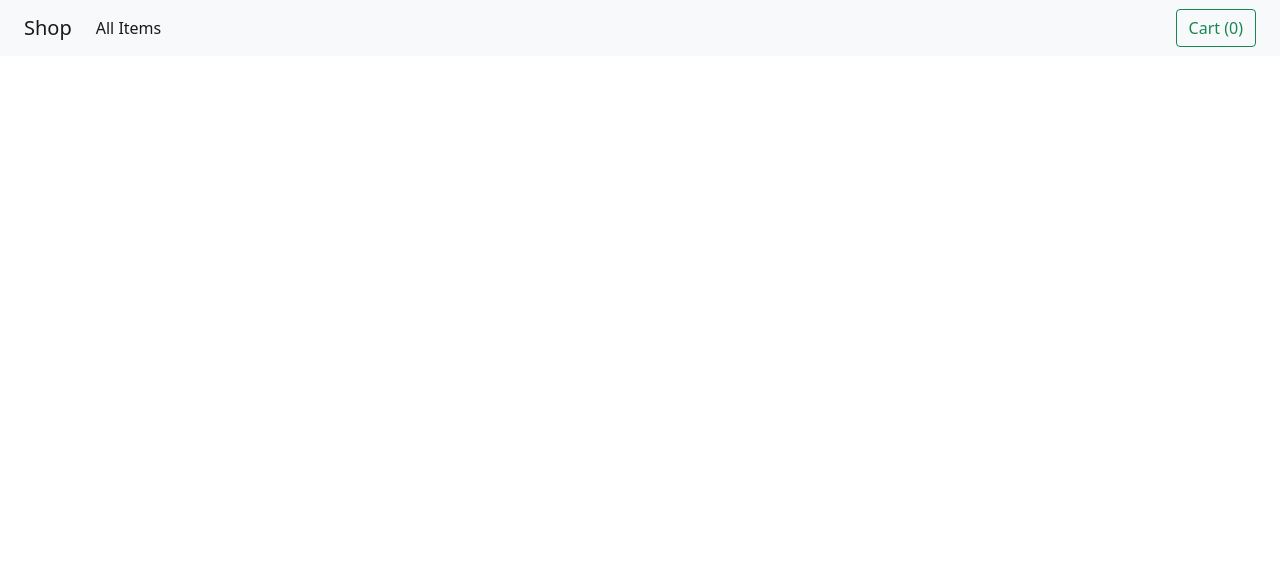
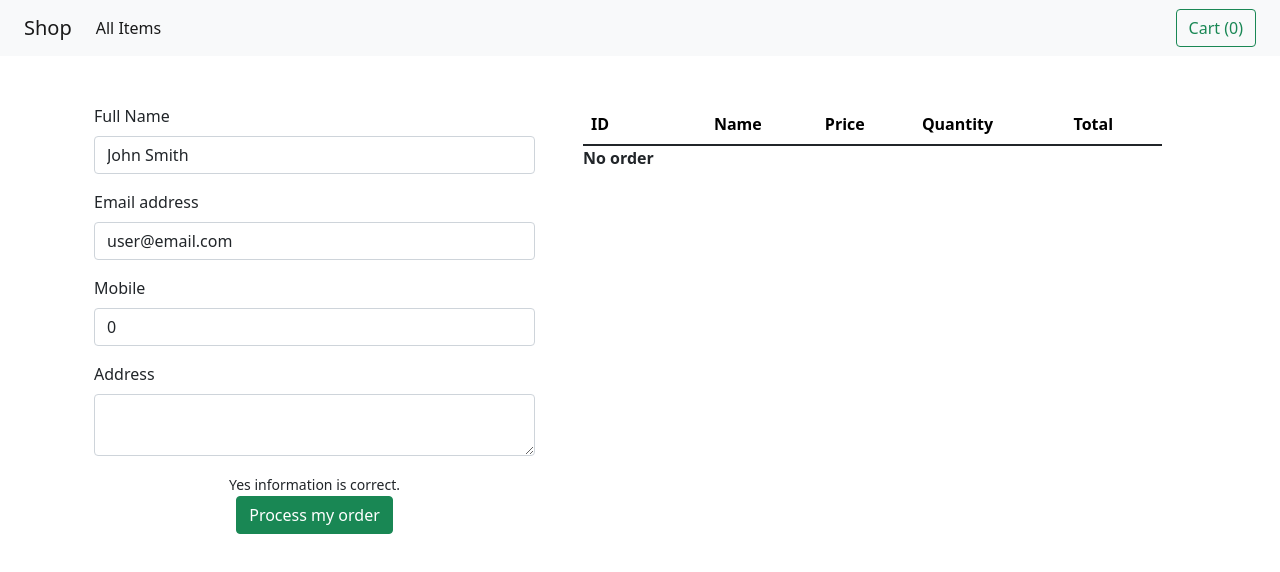
Before and after one commit to maccimac/fullstack-js--angular, an Angular app in the folder my-store/: page /checkout in a window 1280 px wide. Before the commit this address led to /. Shown: the top 572 px of the page. Built offline with nearby package versions, Linux system fonts and the light colour scheme.

Commit message:
Add confirmation layout; Add user

```diff
--- a/my-store/src/app/app-routing.module.ts
+++ b/my-store/src/app/app-routing.module.ts
@@ -13,6 +13,7 @@ const routes: Routes = [
   {path: '', component: ProductsAllComponent},
   {path: 'product/:id', component: ProductSingleComponent},
   {path: 'cart', component: CartSummaryComponent},
+  {path: 'checkout', component: CheckoutComponent},
 
 ];
 
--- a/my-store/src/app/cart/cart-summary/cart-summary.component.html
+++ b/my-store/src/app/cart/cart-summary/cart-summary.component.html
@@ -1,5 +1,4 @@
 <div class="row">
-
   <table class="table">
   <thead>
     <tr>
@@ -8,7 +7,7 @@
       <th scope="col">Price</th>
       <th scope="col">Quantity</th>
       <th scope="col">Total</th>
-      <th scope="col"></th>
+      <th scope="col" *ngIf="editable"></th>
     </tr>
   </thead>
   <tbody *ngIf="orderProductList.length">
@@ -19,6 +18,7 @@
       <td>
         <div class="input-group">
           <input
+            *ngIf="editable"
             [(ngModel)]="order.qty"
             type="number"
             required
@@ -27,10 +27,13 @@
             min="1"
             max="10"
           />
+          <span *ngIf="!editable">
+            {{order.qty}}
+          </span>
         </div>
       </td>
       <td>{{order.total_price}}</td>
-      <td>
+      <td *ngIf="editable">
         <div class="btn btn-danger" (click)="removeOrder(order.id)">Remove</div>
       </td>
     </tr>
@@ -39,7 +42,7 @@
       <td></td>
       <td></td>
       <td></td>
-      <td></td>
+      <td *ngIf="editable"></td>
       <th>TOTAL: {{totalPrice}}</th>
     </tr>
   </tbody>
@@ -48,6 +51,6 @@
   </tbody>
 </table>
 
-<a *ngIf="orderProductList.length" class="btn btn-success">Checkout</a>
+<a *ngIf="orderProductList.length && editable" class="btn btn-success" routerLink="/checkout" >Checkout</a>
 
 </div>
--- a/my-store/src/app/cart/cart-summary/cart-summary.component.ts
+++ b/my-store/src/app/cart/cart-summary/cart-summary.component.ts
@@ -1,4 +1,4 @@
-import { Component, OnInit } from '@angular/core';
+import { Component, OnInit , Input, Output} from '@angular/core';
 import { ActivatedRoute } from '@angular/router';
 
 import { ProductDataService } from '../../services/product-data.service'
@@ -15,6 +15,7 @@ export class CartSummaryComponent implements OnInit {
   orderProductList: ProductOrder[] =  []
   totalPrice: number = 0
   subscribe: any
+  @Input() editable: boolean  = true
 
 
   constructor(
--- a/my-store/src/app/checkout/checkout.component.html
+++ b/my-store/src/app/checkout/checkout.component.html
@@ -1 +1,17 @@
-<p>checkout works!</p>
+<div class="row">
+  <div class="col-md-5">
+    <app-user-details></app-user-details>
+    <app-confirmation></app-confirmation>
+  </div>
+
+  <div class="col-md-7 px-md-5">
+    <div class="">
+      <app-cart-summary
+        [editable]=false
+      ></app-cart-summary>
+    </div>
+
+  </div>
+
+
+</div>
--- a/my-store/src/app/checkout/confirmation/confirmation.component.html
+++ b/my-store/src/app/checkout/confirmation/confirmation.component.html
@@ -1 +1,7 @@
-<p>confirmation works!</p>
+<div class="text-center">
+  <span class="small">Yes information is correct.</span>
+  <br/>
+  <a class="btn btn-success" routerLink="/checkout" >
+    Process my order
+  </a>
+</div>
--- a/my-store/src/app/checkout/user-details/user-details.component.html
+++ b/my-store/src/app/checkout/user-details/user-details.component.html
@@ -1 +1,25 @@
-<p>user-details works!</p>
+<div class="">
+
+  <div class="mb-3">
+    <label for="exampleFormControlTextarea1" class="form-label">Full Name</label>
+    <input class="form-control" [(ngModel)]="user.name"/>
+  </div>
+
+  <div class="mb-3">
+  <label for="exampleFormControlInput1" class="form-label">Email address</label>
+  <input
+    type="email"
+    class="form-control" id="exampleFormControlInput1" placeholder="name@example.com"
+    [(ngModel)]="user.email"
+  >
+</div>
+<div class="mb-3">
+  <label for="exampleFormControlTextarea1" class="form-label">Mobile</label>
+  <input class="form-control" [(ngModel)]="user.mobile"/>
+</div>
+<div class="mb-3">
+  <label for="exampleFormControlTextarea1" class="form-label">Address</label>
+  <textarea class="form-control" id="exampleFormControlTextarea1" rows="2" [(ngModel)]="user.address"></textarea>
+</div>
+
+</div>
--- a/my-store/src/app/checkout/user-details/user-details.component.ts
+++ b/my-store/src/app/checkout/user-details/user-details.component.ts
@@ -1,4 +1,6 @@
 import { Component, OnInit } from '@angular/core';
+import { CheckoutService} from '../../services/checkout.service'
+import { User } from '../../models/types'
 
 @Component({
   selector: 'app-user-details',
@@ -7,9 +9,19 @@ import { Component, OnInit } from '@angular/core';
 })
 export class UserDetailsComponent implements OnInit {
 
-  constructor() { }
+  user: User = {
+    name: 'John Smith',
+    mobile: 0,
+    address: '',
+    email: 'user@email.com'
+  }
+
+  constructor(
+    private checkout: CheckoutService
+  ) { }
 
   ngOnInit(): void {
+    console.log(this.user)
   }
 
 }
--- a/my-store/src/app/products/product-single/product-single.component.ts
+++ b/my-store/src/app/products/product-single/product-single.component.ts
@@ -11,6 +11,7 @@ import { ProductItem, OrderItem, ProductOrder } from '../../models/types'
   templateUrl: './product-single.component.html',
   styleUrls: ['./product-single.component.scss']
 })
+
 export class ProductSingleComponent implements OnInit {
 
   @Input() propId: number  = 0
--- a/my-store/src/app/services/cart.service.ts
+++ b/my-store/src/app/services/cart.service.ts
@@ -12,7 +12,7 @@ export class CartService {
   totalPrice: number = 0
   totalOrderCount: number = 0
 
-  orderItemCount: EventEmitter<number> = new EventEmitter();
+  totalItemCountChange: EventEmitter<number> = new EventEmitter();
   orderProductChange: EventEmitter<ProductOrder[]> = new EventEmitter();
 
   constructor(
@@ -29,7 +29,6 @@ export class CartService {
     const findOrderIndex = this.orderList.findIndex( (order: OrderItem) => {
       return order.id == id
     })
-    console.log({findOrderIndex})
 
     if(findOrderIndex > -1){ // if found in order
       const oldQty = this.orderList[findOrderIndex].qty
@@ -42,16 +41,11 @@ export class CartService {
   }
 
   async updateItemQty(orderPayload: OrderItem){
-    console.log(orderPayload)
     const {id, qty} = orderPayload
-
     const findOrderIndex = this.orderList.findIndex( (order: OrderItem) => {
       return order.id == id
     })
-    console.log({findOrderIndex})
-
     if(findOrderIndex == -1) return
-
     this.orderList[findOrderIndex] = orderPayload
     this.mapOrderProduct()
   }
@@ -61,8 +55,6 @@ export class CartService {
       return order.id !== id
     })
     this.orderList = orderList
-    console.log(this.orderList)
-
     this.mapOrderProduct()
   }
 
@@ -85,11 +77,10 @@ export class CartService {
       this.totalPrice = this.totalPrice + totalPrice
       this.totalOrderCount = this.totalOrderCount + order.qty
       this.orderProductList.push(productItem)
+    }) // end of map
 
-    }) // end of map
-    console.log('mapOrderProduct, after map')
     this.orderProductChange.emit(this.orderProductList)
-    this.orderItemCount.emit(this.totalOrderCount)
+    this.totalItemCountChange.emit(this.totalOrderCount)
   }
 
   findTotal(){
@@ -102,7 +93,7 @@ export class CartService {
   }
 
   getOrderTotalChangeEmitter() {
-    return this.orderItemCount;
+    return this.totalItemCountChange;
   }
 
   getProductOrderChangeEmitter() {
--- a/my-store/src/app/services/checkout.service.ts
+++ b/my-store/src/app/services/checkout.service.ts
@@ -1,20 +1,18 @@
 import { Injectable } from '@angular/core';
+import { User } from '../models/types'
 
 @Injectable({
   providedIn: 'root'
 })
 export class CheckoutService {
 
-  user: {
+  user: User = {
     name: '',
-    mobile: 000,
-    address: ''
-  },
-  order:{
-    id: 0,
-    status: 'pending'
-    total: 0
-  },
+    mobile: 0,
+    address: '',
+    email: 'user@email.com'
+  }
+
 
   constructor() { }
 }
```
Also changed, not shown: my-store/src/app/models/types.ts (+8 -0 lines), 2 other files (tests, documents, lock files or other folders).
